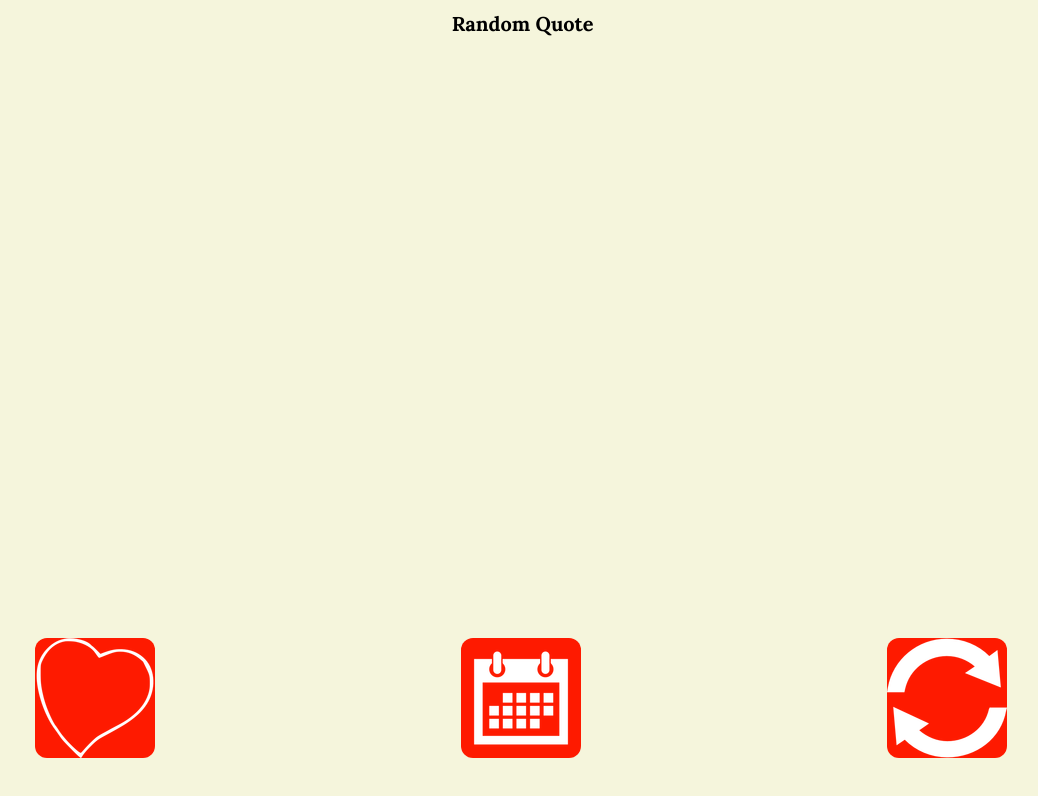
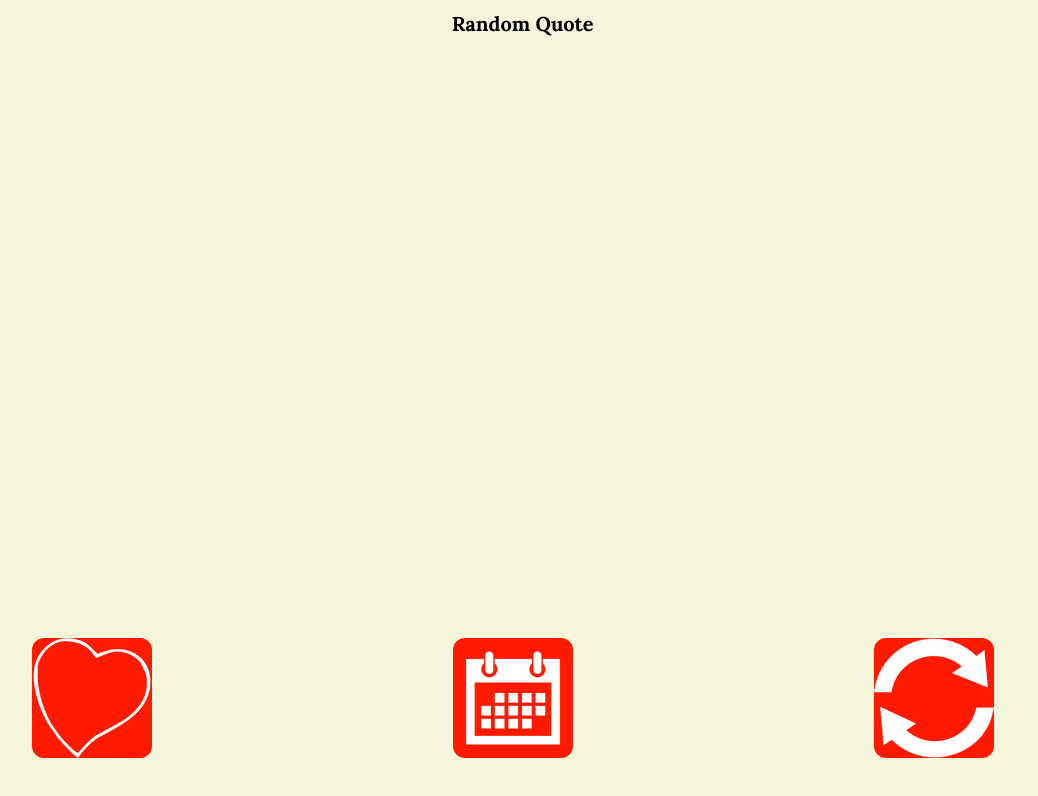
Before and after one commit to gwizdala/PersonalTestingSite, a plain HTML site: page iosClaire.html in a window 1280 px wide. Shown: the whole page, without its empty margins (127-1165 px from the left). Drawn offline with Linux system fonts and the light colour scheme.

Commit message:
It Just Might Work (Scaling)

```diff
--- a/iosClaire.css
+++ b/iosClaire.css
@@ -78,6 +78,7 @@
 }
 
 .buttonDiv {
-
+  height: 20%;
+  width:  100%;
   text-align: center;
 }
--- a/iosClaire.html
+++ b/iosClaire.html
@@ -13,7 +13,7 @@
     <meta name="apple-mobile-web-app-status-bar-style" content="black">
 
     <!-- Set the viewport. -->
-    <meta name="viewport" content="width = device-width, height = device-height, user-scalable = no">
+    <meta name="viewport" content="height = device-height, user-scalable = no">
 
     <!-- Disable automatic phone number detection. -->
     <meta name="format-detection" content="telephone=no">
@@ -100,7 +100,7 @@
     </div>
 
     <div class="buttonDiv">
-      <table style="width: 100vw" class="buttonDiv">
+      <table class="buttonDiv">
         <tr>
           <td>
             <a href="#" onclick="loveQuoteOTD()" id="heartButton" class="heartButton"></a>
```
